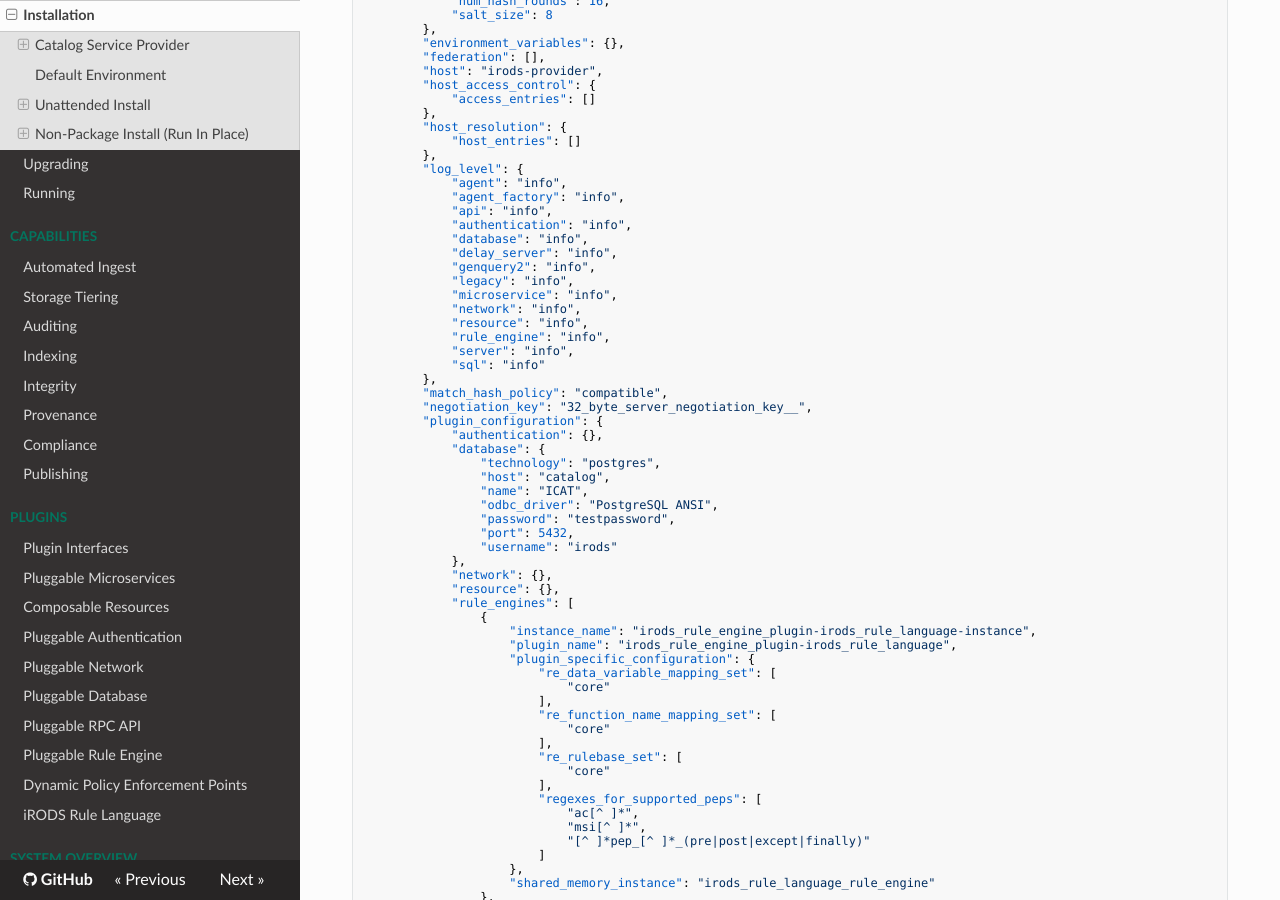
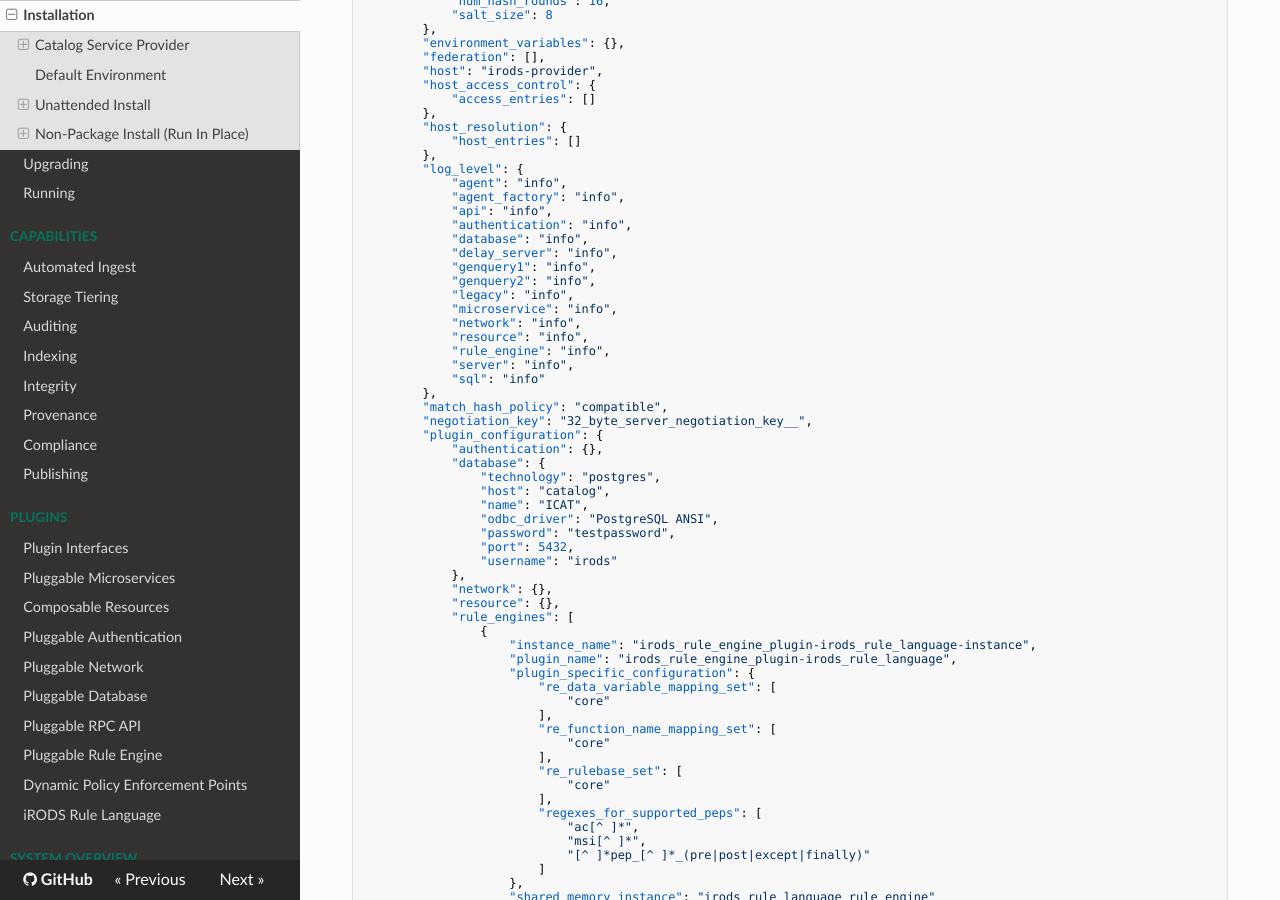
Before and after one commit to irods/irods_docs, an MkDocs documentation site: the page built from docs/getting_started/installation.md, in a window 1280 px wide and 900 px high, scrolled down 6747 px. Built offline with MkDocs 1.6.1, drawn with Linux system fonts in a browser that asks for light colours; nearby versions of some CDN libraries.

Commit message:
[#372] Add genquery1 log category to unattended install examples

```diff
--- a/docs/getting_started/installation.md
+++ b/docs/getting_started/installation.md
@@ -304,6 +304,7 @@ Below you'll find examples showing what the input file might contain for a [Cata
             "authentication": "info",
             "database": "info",
             "delay_server": "info",
+            "genquery1": "info",
             "genquery2": "info",
             "legacy": "info",
             "microservice": "info",
@@ -466,6 +467,7 @@ Below you'll find examples showing what the input file might contain for a [Cata
             "authentication": "info",
             "database": "info",
             "delay_server": "info",
+            "genquery1": "info",
             "genquery2": "info",
             "legacy": "info",
             "microservice": "info",
```
Also changed, not shown: docs/system_overview/configuration.md (+1 -0 lines).
